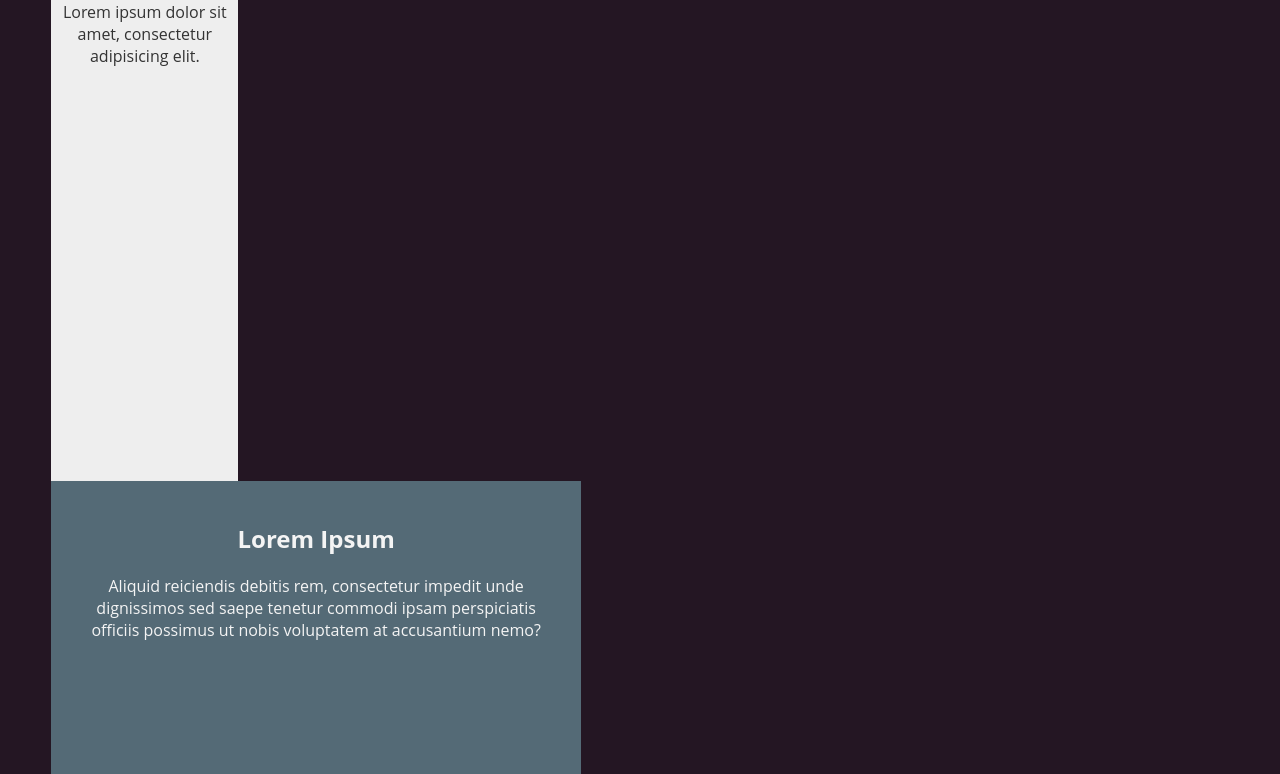
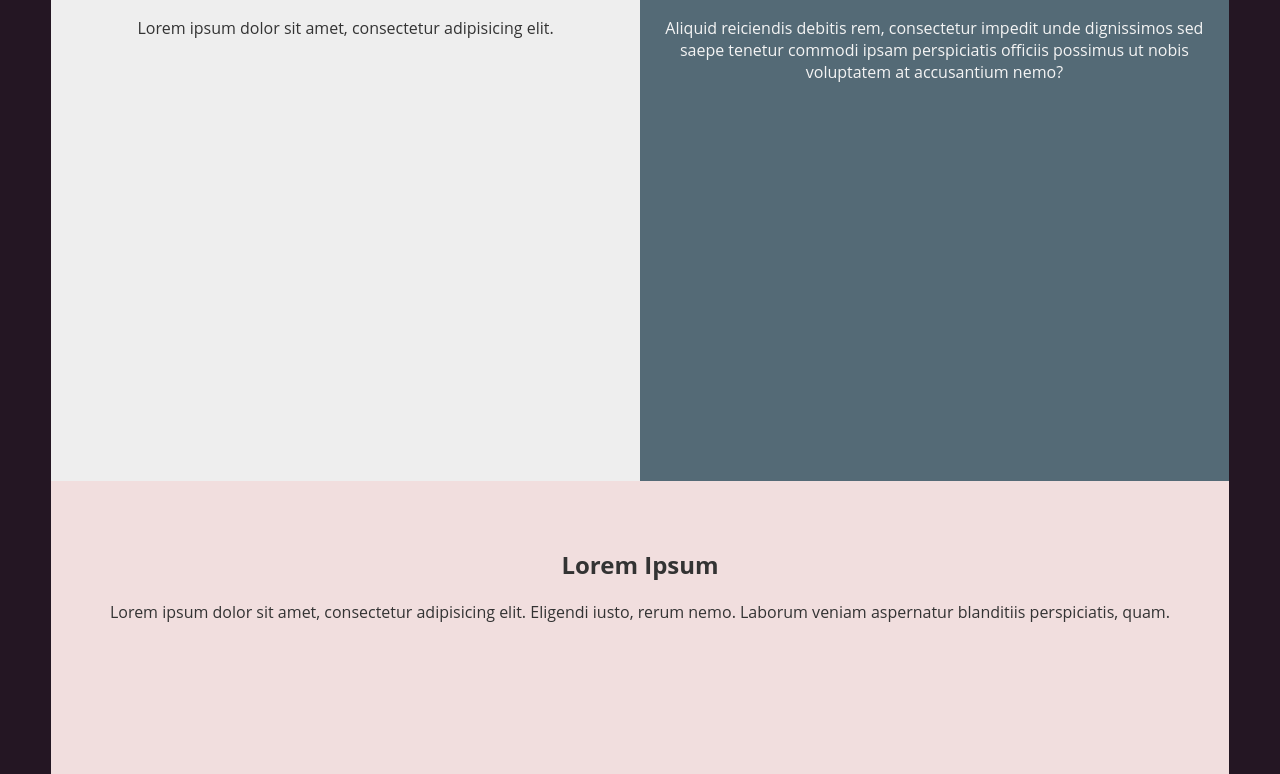
Before and after one commit to alj06ka/portfolio-website, a website: page app/index.html in a window 1280 px wide. Shown: the part 758-1532 px from the top of the page. Drawn offline with Linux system fonts and the light colour scheme.

Commit message:
Change block css structure

```diff
--- a/app/styles/styles.css
+++ b/app/styles/styles.css
@@ -87,10 +87,16 @@ h1.category-header {
 article {
 	flex-grow: 1;
 	flex: flex-grow;
-	width: 45%;
+	width: 100%;
 	min-height: 70vh;
 	max-height: 120vh;
 	background-color: #F4F4F4;
+}
+
+.block-project {
+	width: 45%;
+	flex-grow: 1;
+	flex: flex-grow;
 }
 
 article>img {
```
